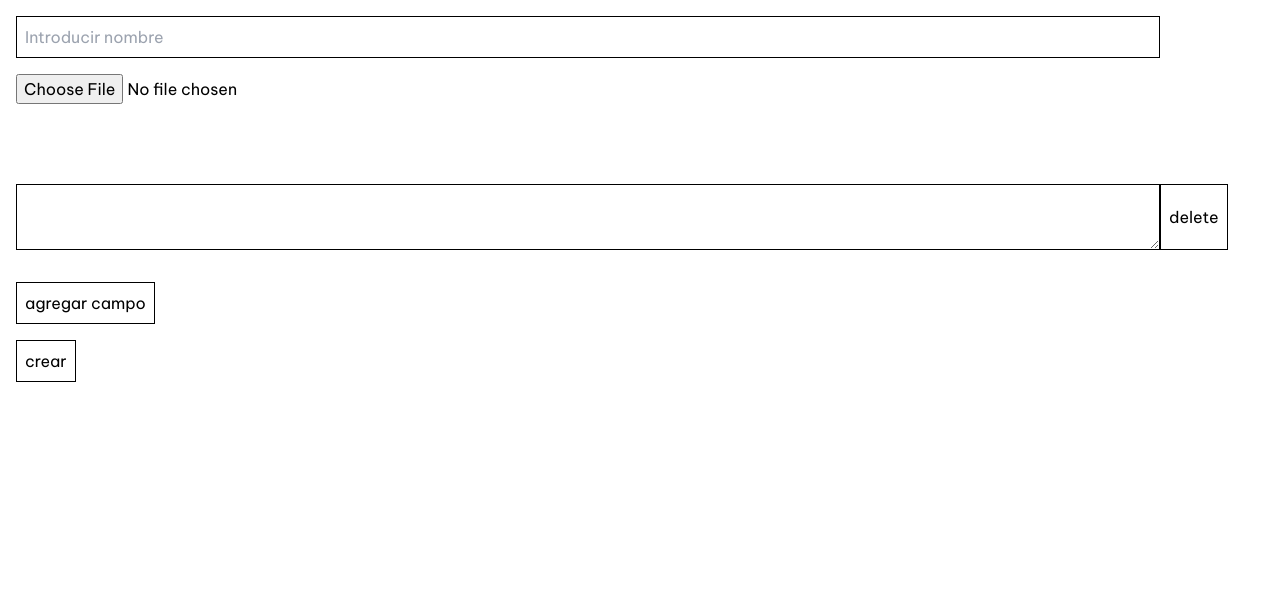
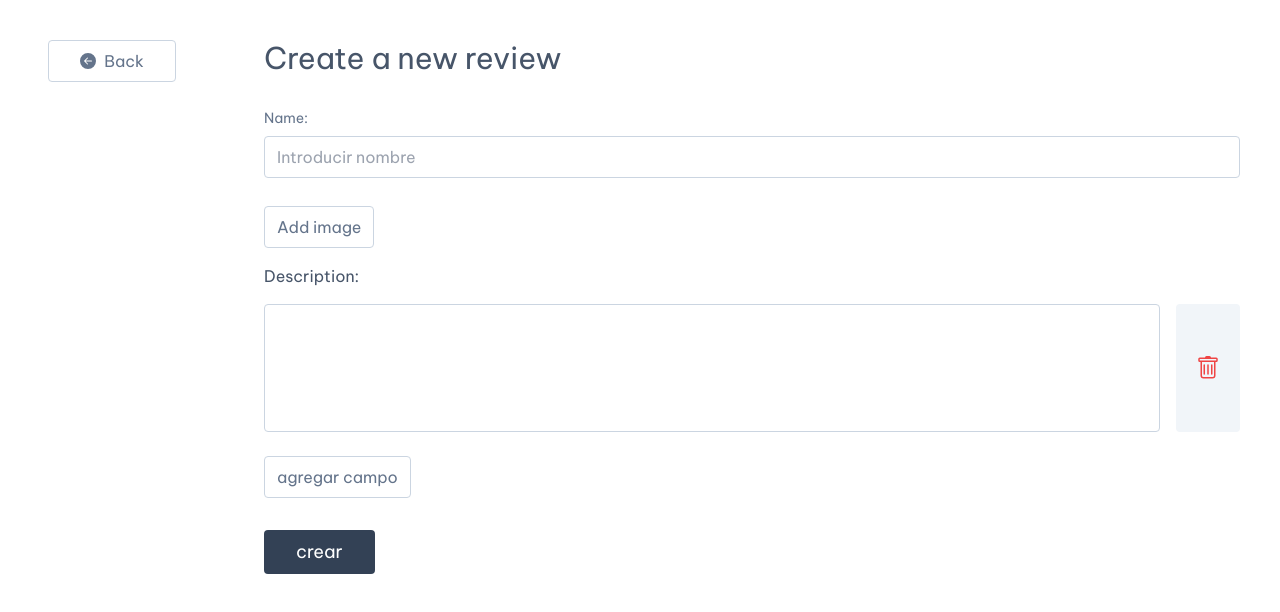
Before and after one commit to fervillalbag/metalhead, a Next.js app in the folder app/: page /admin/create/review in a window 1280 px wide. Shown: the top 612 px of the page. Built offline with nearby package versions, Linux system fonts and the light colour scheme.

Commit message:
feat: page admin/review/create

```diff
--- a/app/src/pages/admin/create/review.tsx
+++ b/app/src/pages/admin/create/review.tsx
@@ -4,8 +4,12 @@ import { v4 as uuidv4 } from "uuid";
 import { useMutation } from "@apollo/client";
 import { CREATE_REVIEW_HOME } from "@/graphql/mutation/reviewHome";
 import Loading from "@/components/Loading";
+import { BsFillArrowLeftCircleFill, BsTrash } from "react-icons/bs";
+import { useRouter } from "next/router";
 
 const CreateReviewAdmin: React.FC = () => {
+  const router = useRouter();
+
   const [data, setData] = React.useState<any>({
     name: "",
     avatar: "",
@@ -23,11 +27,16 @@ const CreateReviewAdmin: React.FC = () => {
     status: false,
   });
 
+  const inputFileRef = React.useRef<any>(null);
   const [createReviewHome] = useMutation(CREATE_REVIEW_HOME);
 
   const newDescription = {
     id: uuidv4(),
     text: "",
+  };
+
+  const handleChangeImage = () => {
+    inputFileRef.current.click();
   };
 
   const handleAddInputDescription = () => {
@@ -90,33 +99,74 @@ const CreateReviewAdmin: React.FC = () => {
     });
 
     console.log(responseApi?.data);
+    router.push("/admin/review");
   };
 
   if (!data || !descriptionArray) return <Loading />;
 
   return (
-    <div className="p-4">
+    <div className="flex">
+      <div className="px-12 pt-10">
+        <button
+          className="border border-slate-300 rounded flex items-center justify-center px-3 py-2 text-slate-500 mb-8 w-32"
+          onClick={() => router.push("/admin/review")}
+        >
+          <span className="mr-2">
+            <BsFillArrowLeftCircleFill />
+          </span>
+          <span>Back</span>
+        </button>
+      </div>
+
+      <div className="p-10 w-full h-screen overflow-y-auto no-scrollbar">
+        <h1 className="text-3xl text-slate-600">Create a new review</h1>
+
+        <div className="pt-8 pb-4">
+          <div>
+            <span className="block text-sm mb-2 text-slate-500">Name:</span>
             <input
               type="text"
               value={data?.name}
-        className="border p-2 w-11/12"
+              className="w-full block border border-slate-300 rounded px-3 py-2 focus:border-slate-500 focus:outline-0 transition-all duration-300"
               onChange={(e) => setData({ ...data, name: e.target.value })}
               placeholder="Introducir nombre"
             />
-
-      <div className="py-4">
-        <input type="file" onChange={handleHeaderFileChange} />
+          </div>
         </div>
 
-      <div className="py-4">
-        {showAvatarImage && <img src={showAvatarImage} alt="" width={100} />}
+        <div className="pt-3">
+          <button
+            className="border border-slate-300 rounded block px-3 py-2 text-slate-500 mb-2"
+            onClick={handleChangeImage}
+          >
+            {showAvatarImage ? "Change image" : "Add image"}
+          </button>
+          <input
+            ref={inputFileRef}
+            type="file"
+            onChange={handleHeaderFileChange}
+            className="hidden"
+          />
         </div>
 
+        {showAvatarImage && (
           <div className="py-4">
-        {descriptionArray.map((description: any, index: number) => (
+            <img src={showAvatarImage} alt="" width={100} />
+          </div>
+        )}
+
+        <div>
+          <h3 className="text-slate-600 mt-4">Description:</h3>
+
+          {descriptionArray.length === 0 ? (
+            <span className="block py-4 text-slate-900">
+              No description available
+            </span>
+          ) : (
+            descriptionArray.map((description: any, index: number) => (
               <div key={description.id} className="flex py-4">
                 <textarea
-              className="border p-2 w-11/12"
+                  className="w-full block border border-slate-300 rounded px-3 py-2 focus:border-slate-500 focus:outline-0 transition-all duration-300 resize-none h-32"
                   value={description.text}
                   onChange={(e) => {
                     const text = e.target.value;
@@ -128,27 +178,32 @@ const CreateReviewAdmin: React.FC = () => {
                   }}
                 ></textarea>
                 <button
-              className="block border p-2"
+                  className="block p-2 text-2xl px-5 text-red-500 bg-slate-100 ml-4 rounded"
                   onClick={() => handleDeleteInputDescription(description.id)}
                 >
-              delete
+                  <BsTrash />
                 </button>
               </div>
-        ))}
+            ))
+          )}
         </div>
 
         <button
-        className="block border p-2 mb-4"
+          className="border border-slate-300 rounded block px-3 py-2 text-slate-500 mt-2 mb-8"
           onClick={handleAddInputDescription}
         >
           agregar campo
         </button>
-      <button className="block border p-2 mb-4" onClick={handleCreateReview}>
+        <button
+          className="bg-slate-700 text-white rounded block px-8 text-lg py-2 mt-8"
+          onClick={handleCreateReview}
+        >
           crear
         </button>
 
         {error.status && <span className="block">{error.type}</span>}
       </div>
+    </div>
   );
 };
 
--- a/app/src/pages/admin/growth/[id].tsx
+++ b/app/src/pages/admin/growth/[id].tsx
@@ -92,7 +92,7 @@ const GrowthId = () => {
       <section className="p-10 w-full h-screen overflow-y-auto no-scrollbar">
         <h1 className="text-3xl text-slate-600">Edit a growth item</h1>
 
-        <div className="py-4">
+        <div className="pt-8 pb-4">
           <div>
             <span className="block text-sm mb-2 text-slate-500">Title:</span>
             <input
@@ -104,7 +104,12 @@ const GrowthId = () => {
           </div>
 
           <div className="py-4">
-            {descriptionArray.map((description: any, index: number) => (
+            {descriptionArray.lenght === 0 ? (
+              <span className="block py-4 text-slate-900">
+                No description available
+              </span>
+            ) : (
+              descriptionArray.map((description: any, index: number) => (
                 <div key={description.id} className="flex py-4">
                   <textarea
                     className="w-full block border border-slate-300 rounded px-3 py-2 focus:border-slate-500 focus:outline-0 transition-all duration-300 resize-none h-32"
@@ -125,7 +130,8 @@ const GrowthId = () => {
                     <BsTrash />
                   </button>
                 </div>
-            ))}
+              ))
+            )}
           </div>
 
           <button
```
Lines whose indentation alone changed are shown as unchanged.
